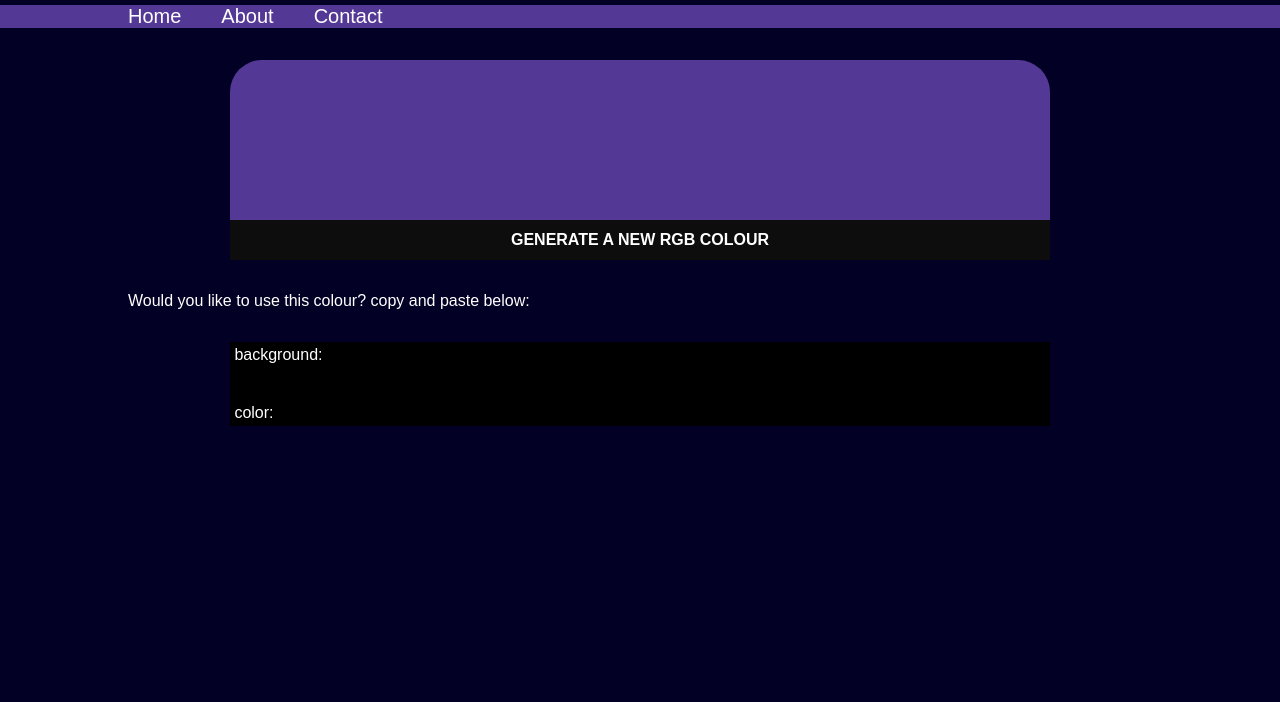
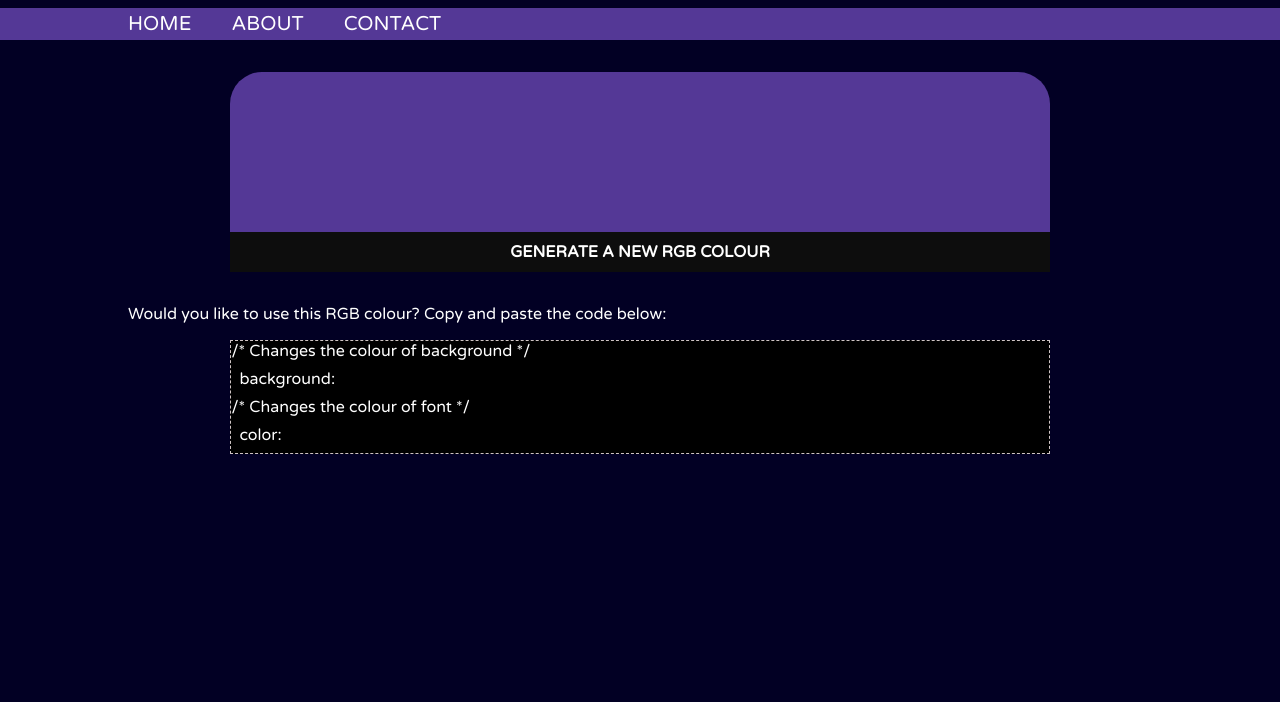
Before and after one commit to Walife14/RGB-Colour-Picker, a plain HTML site: page Index.html in a window 1280 px wide. Shown: the part 98-800 px from the top of the page. Drawn offline with Linux system fonts and the light colour scheme.

Commit message:
Changes to appearance
Changed the appearance of the index, giving the user a better page to look at.

```diff
--- a/Index.html
+++ b/Index.html
@@ -7,6 +7,8 @@
     <title>RGB Colour Picker!</title>
     <link rel="stylesheet" href="styles.css">
     <script src="script.js" async></script>
+    <link rel="preconnect" href="https://fonts.gstatic.com">
+    <link href="https://fonts.googleapis.com/css2?family=Varela+Round&display=swap" rel="stylesheet">
 </head>
 
 <body>
@@ -33,10 +35,12 @@
         </div>
     </section>
     <section class="container">
-        <p>Would you like to use this colour? copy and paste below:</p>
+        <p>Would you like to use this RGB colour? Copy and paste the code below:</p>
         <div id="useContainer">
-            <p class="exampleText">background: <span class="colourExampleText"></span></p>
-            <p class="exampleText">color: <span class="colourExampleText"></span></p>
+            <span>/* Changes the colour of background */</span>
+            <span class="exampleText">background: <span class="colourExampleText"></span></span>
+            <span>/* Changes the colour of font */</span>
+            <span class="exampleText">color: <span class="colourExampleText"></span></span>
         </div>
     </section>
 </body>
--- a/styles.css
+++ b/styles.css
@@ -7,7 +7,7 @@
 body {
     background: rgb(2,0,36);
     color: #fff;
-    font-family: arial;
+    font-family: 'Varela Round', arial;
 }
 
 .container {
@@ -37,11 +37,13 @@ nav {
 nav ul {
     display: flex;
     list-style: none;
+    padding: .25em 0;
 }
 
-nav ul li {
+#navlink {
     margin-right: 2em;
     font-size: 1.25em;
+    text-transform: uppercase;
 }
 
 #navlink:hover {
@@ -106,8 +108,10 @@ p {
     width: 80%;
     margin: auto;
     background: black;
+    border: 1px dashed rgb(207, 196, 196);
 }
 
 .exampleText {
-    padding: .25em;
+    display: block;
+    padding: .5em;
 }
```
